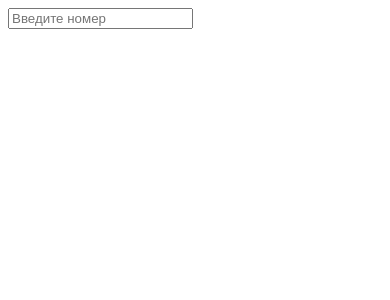
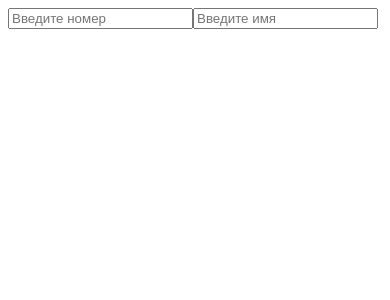
Before and after one commit to alexxsub/lessons, a Vue app in the folder vue-phones/: page / in a window 390 px wide. Shown: the top 300 px of the page. Built offline with nearby package versions, Linux system fonts and the light colour scheme.

Commit message:
addphone

```diff
--- a/vue-phones/src/App.vue
+++ b/vue-phones/src/App.vue
@@ -1,28 +1,42 @@
 <script setup>
 import { ref } from "vue";
 //Объявляем переменную реактивной
-const newPhone = ref("");
+const inputnumber = ref(null);
+//объявляем переменную для хранения новой записи
+const newPhone = ref({
+  number: "",
+  name: "",
+});
 //массив с данными, обычный массив и его тоже объявляем реактивным
 const phones = ref([]);
 function addPhone() {
   //видимость переменных получаем без this
   phones.value.push(newPhone.value); //нам не надо заботится о выводе новых данных
   //как только элемент будет добавлен в массив, он появится в списке
-  newPhone.value = ""; // затираем переменную ввода
+  newPhone.value = { number: "", name: "" }; // затираем переменную ввода
+  inputnumber.value.focus(); //переносим фокус в поле номер
 }
 </script>
 
 <template>
   <div>
-    <!-- Описываем поле вводы и вешаем обработчик на нажатие клавиши Enter -->
+    <!-- Описываем поле ввода номера -->
     <input
+      ref="inputnumber"
+      v-model="newPhone.number"
       placeholder="Введите номер"
-      v-model="newPhone"
+
+    />
+     <!--Добавляем еще одно поле ввода данных - имя и вешаем обработчик на нажатие клавиши Enter-->
+     <input
+      placeholder="Введите имя"
+      v-model="newPhone.name"
       @keyup.enter="addPhone"
     />
     <ul>
       <!-- Уже знакомый вывод списком-->
-      <li v-for="phone in phones" :key="phone">{{ phone }}</li>
+      <li v-for="phone in phones" :key="phone">
+        {{ phone.number }} {{ phone.name }}</li>
     </ul>
   </div>
 </template>
```
